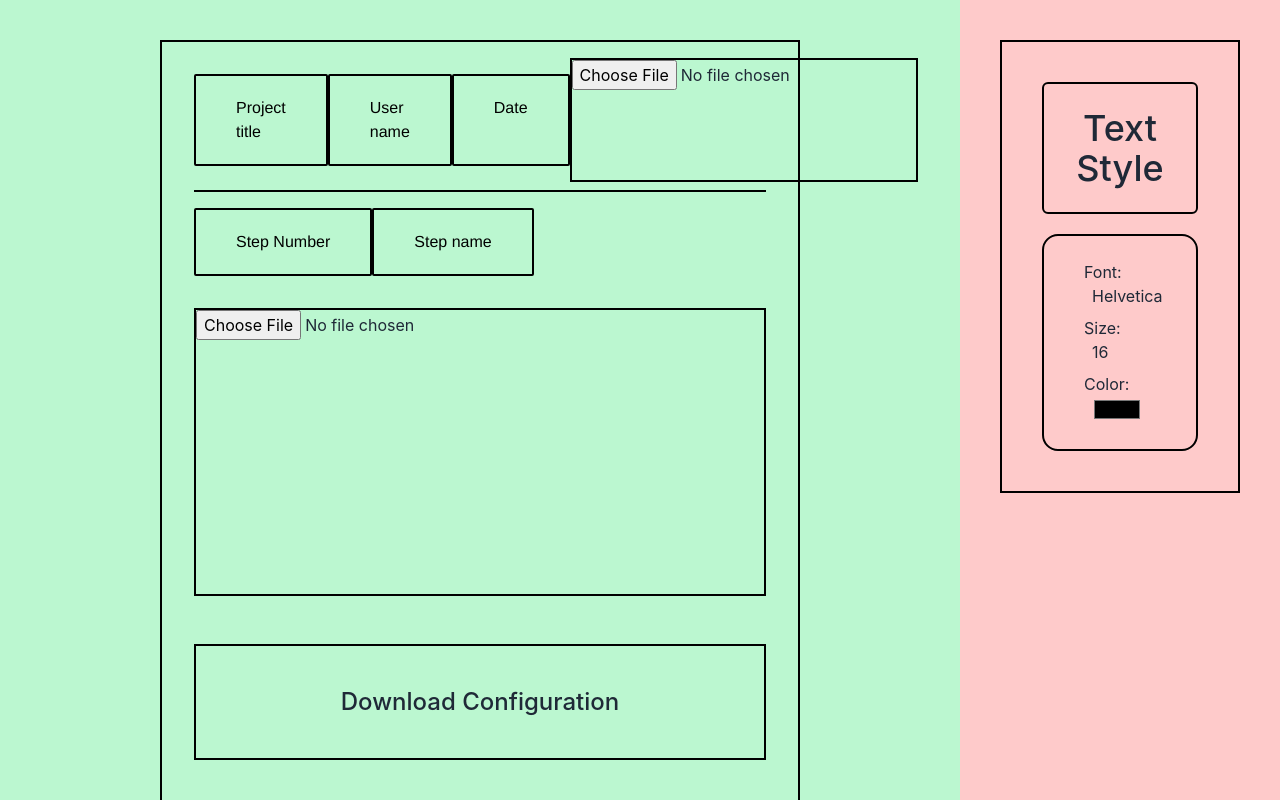
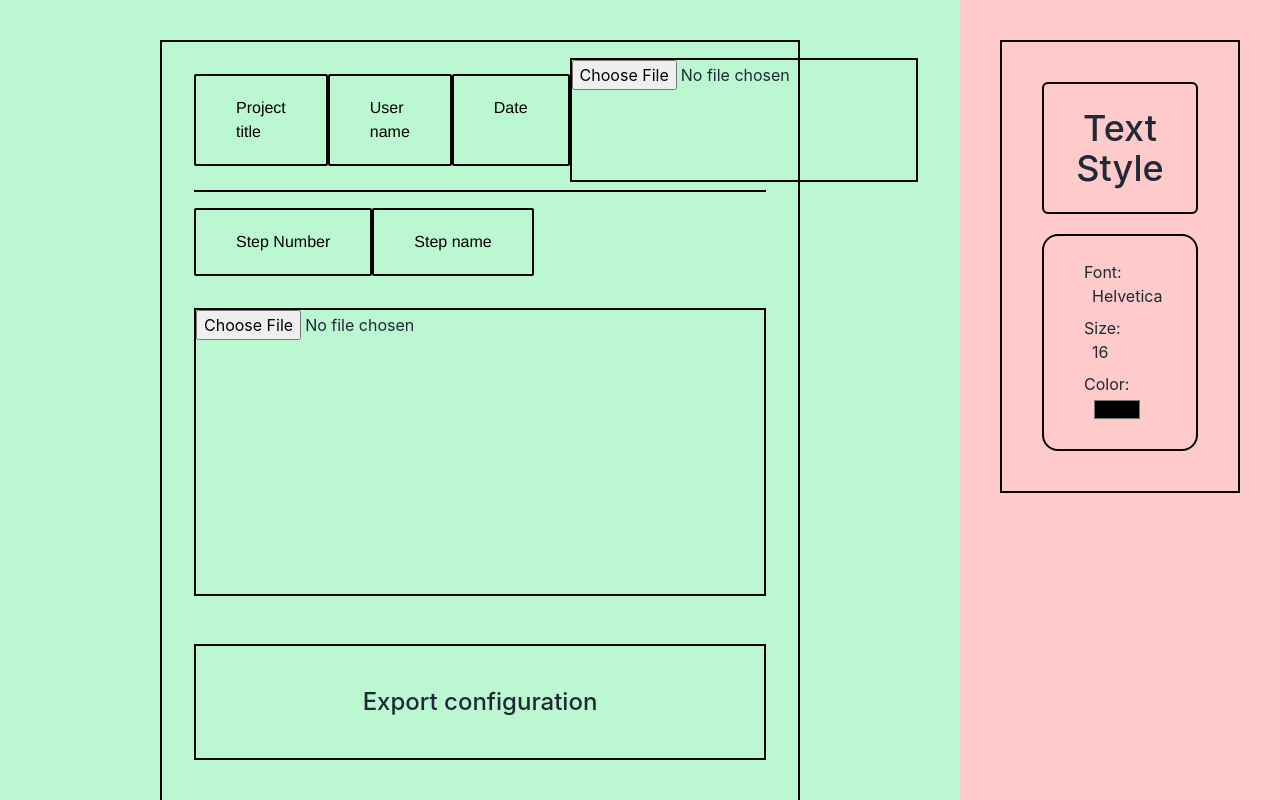
Before and after one commit to mahmudaakterdisa/assemblio-task, a React (Create React App) app: page / in a window 1280 px wide. Shown: the top 800 px of the page. Built offline with nearby package versions, Linux system fonts and the light colour scheme.

Commit message:
Task 6: Implemented Exporting configuration file as JSON format

```diff
--- /dev/null
+++ b/src/components/configurationExporter/ConfigurationExporter.tsx
@@ -0,0 +1,28 @@
+import { useContext, useEffect, useState } from 'react';
+import { TextStyleContext } from '../../context/TextStyleContext';
+
+const ConfigurationExporter = () => {
+    const textStyle = useContext(TextStyleContext);
+    const [config, setConfig] = useState({ textStyle });
+
+    useEffect(() => {
+        setConfig({ textStyle });
+    }, [textStyle]);
+
+    const handleExport = () => {
+        const json = JSON.stringify(config);
+        const blob = new Blob([json], { type: 'application/json' });
+        const href = URL.createObjectURL(blob);
+        const link = document.createElement('a');
+        link.href = href;
+        link.download = 'config.json';
+        link.click();
+        URL.revokeObjectURL(href);
+    }
+
+    return (
+        <button onClick={handleExport}>Export configuration</button>
+    );
+}
+
+export default ConfigurationExporter;
--- a/src/components/editor/Editor.tsx
+++ b/src/components/editor/Editor.tsx
@@ -1,6 +1,7 @@
 import TextBox from '../../sharedComponent/textBox/TextBox';
 import ImageButton from '../../sharedComponent/imageButton/ImageButton';
 import PageEnumerationBox from '../../sharedComponent/pageEnumerationBox/PageEnumerationBox';
+import ConfigurationExporter from '../configurationExporter/ConfigurationExporter';
 
 const Editor = () => {
     const headerTextBoxes = [
@@ -49,7 +50,7 @@ const Editor = () => {
 
                 {/* Download */}
                 <div className='mt-8 mb-40 mx-8 p-10 text-center text-2xl font-medium border-2 border-black'>
-                    <button> Download Configuration </button>
+                    <ConfigurationExporter />
                 </div>
 
                 {/* pageEnumerationBox */}
```
